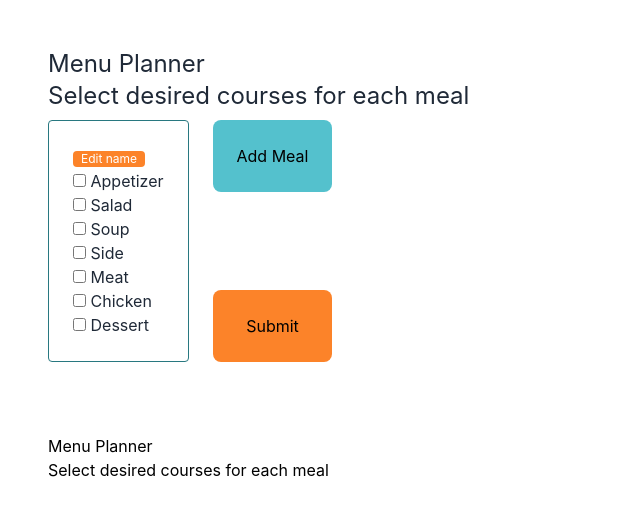
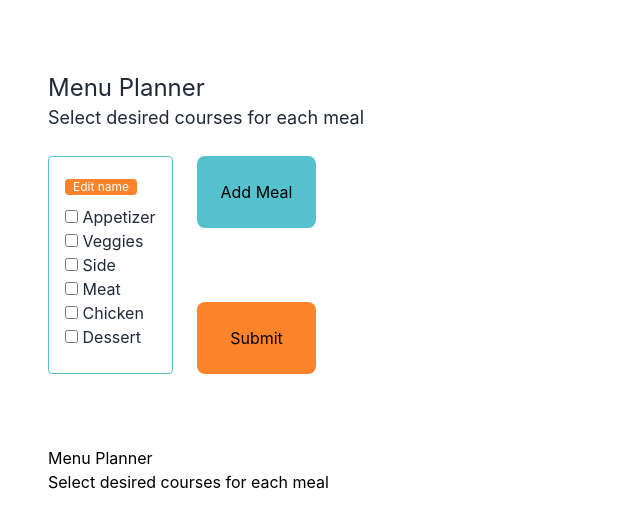
Before and after one commit to cwachss/cooking-planner, a React (Create React App) app: page / in a window 1280 px wide. Shown: the top 528 px of the page, without its empty margins (0-640 px from the left). Built offline with nearby package versions, Linux system fonts and the light colour scheme.

Commit message:
added minor changes

```diff
--- a/src/components/CategorySelect.jsx
+++ b/src/components/CategorySelect.jsx
@@ -6,8 +6,7 @@ export const CategorySelect = (props, { menus, setMenus }) => {
 
   const categories = [
     "Appetizer",
-    "Salad",
-    "Soup",
+    "Veggies",
     "Side",
     "Meat",
     "Chicken",
@@ -15,14 +14,14 @@ export const CategorySelect = (props, { menus, setMenus }) => {
   ];
 
   return (
-    <div className="rounded border border-[#287880] text-gray-800 p-6">
+    <div className="rounded border border-[#54c1cd] text-gray-800 p-4">
       <h1>
         {props.title}{" "}
         <button className="text-xs rounded bg-[#fc8329] text-white px-2">
           Edit name
         </button>
       </h1>
-      <ul className="list-style-none accent-[#ffa868]">
+      <ul className="list-style-none accent-[#ffa868] my-2">
         {categories.map((i, index) => {
           return (
             <li key={index}>
--- a/src/components/SelectSection.jsx
+++ b/src/components/SelectSection.jsx
@@ -11,9 +11,9 @@ export const SelectSection = ({ menus, setMenus }) => {
 
   return (
     <section className="m-6 p-6 ">
-      <h2 className="text-2xl text-gray-800">
+      <h2 className="text-2xl text-gray-800 my-6">
         Menu Planner
-        <p>Select desired courses for each meal</p>
+        <p className="text-lg">Select desired courses for each meal</p>
       </h2>
       <div className="mt-2 flex gap-6">
         {Array.apply(null, Array(count)).map((i) => {
```
